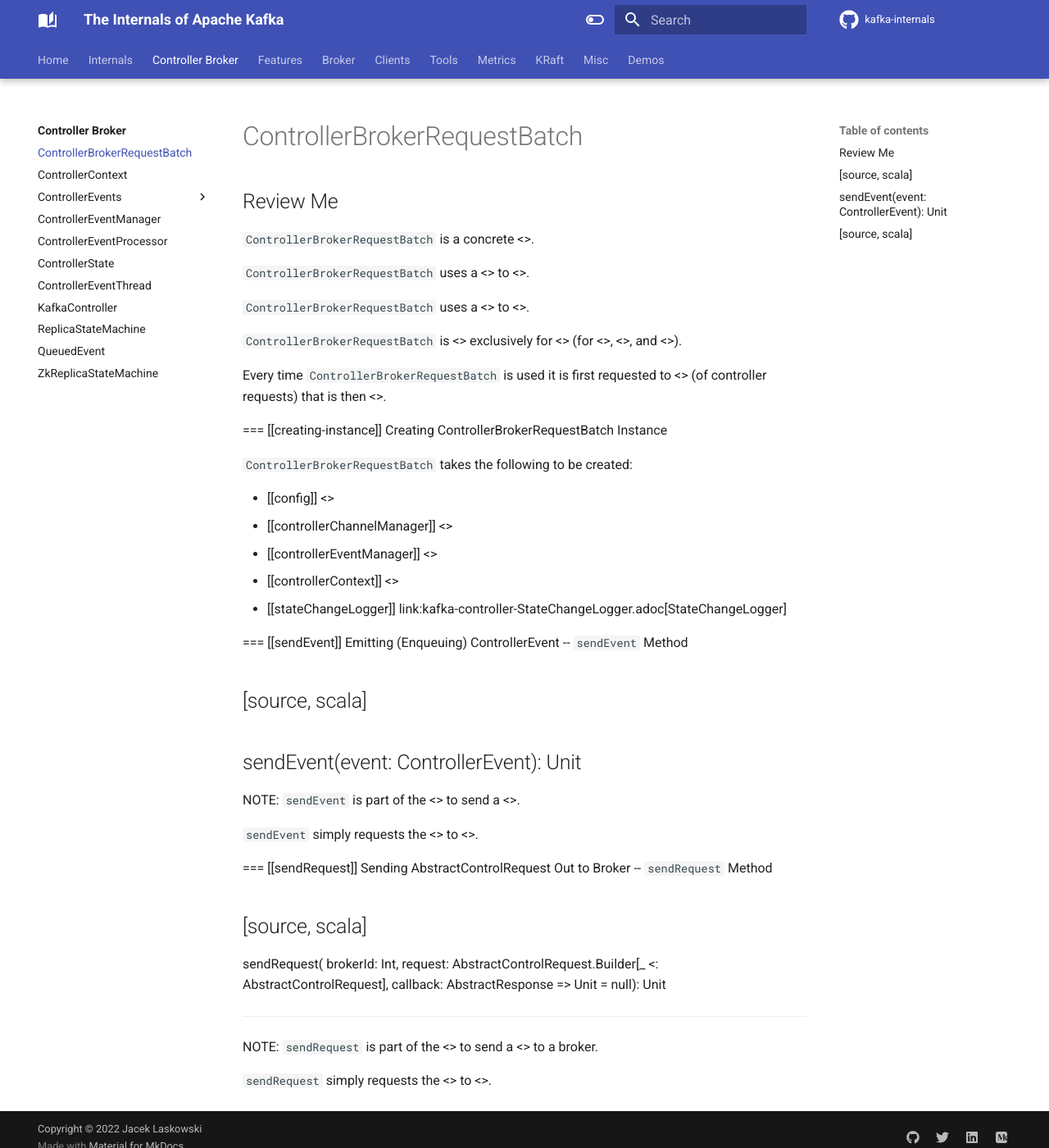
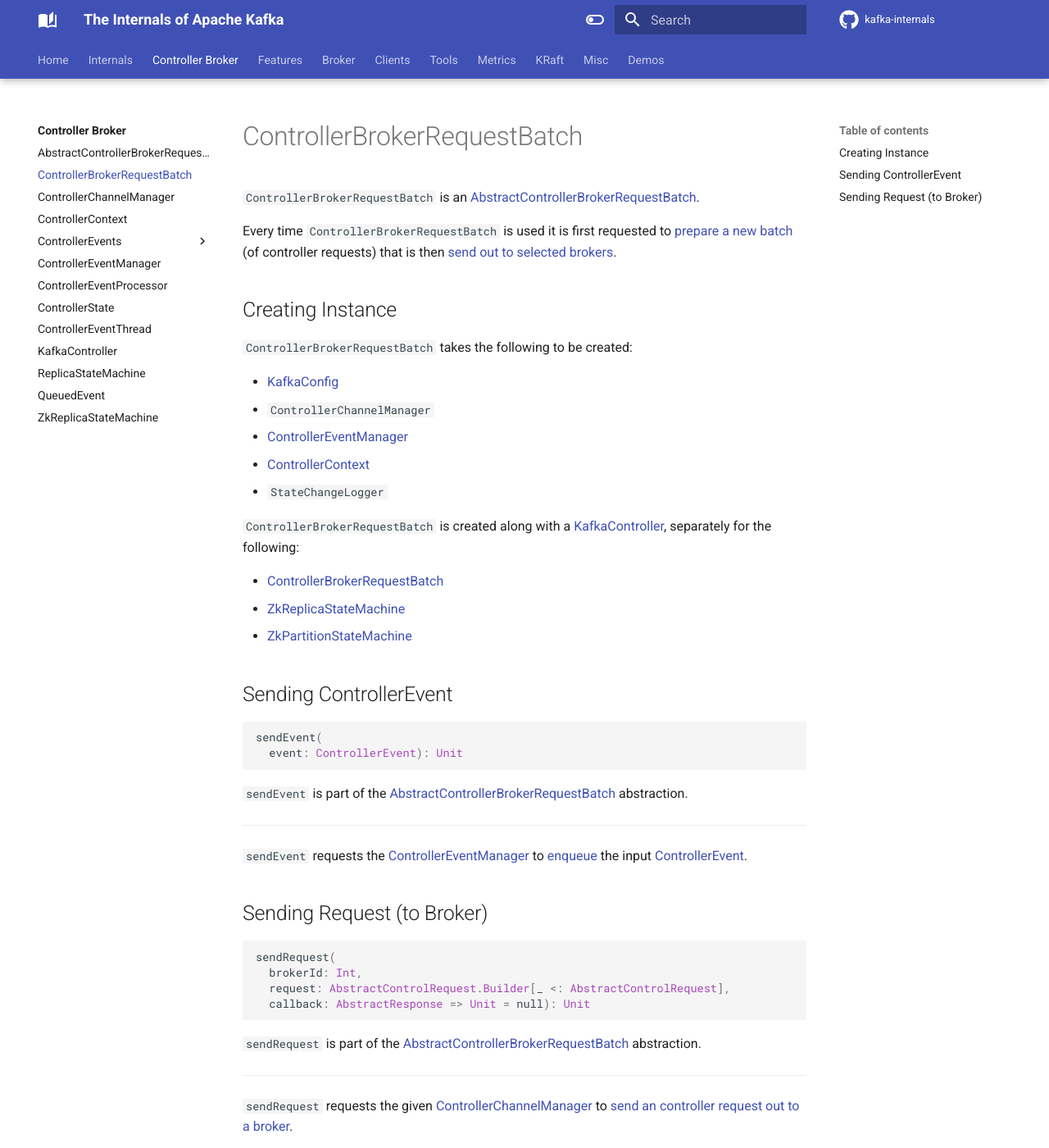
Before and after one commit to japila-books/kafka-internals, an MkDocs documentation site: the page built from docs/controller/ControllerBrokerRequestBatch.md, in a window 1280 px wide and 1400 px high. Shown: the whole window at 82% size. Built offline with MkDocs 1.6.1 and Material for MkDocs 9.7.7, drawn with Linux system fonts in a browser that asks for light colours; comment, search, counter and statistics services are not loaded.

Commit message:
ControllerBrokerRequestBatch

````diff
--- a/docs/controller/ControllerBrokerRequestBatch.md
+++ b/docs/controller/ControllerBrokerRequestBatch.md
@@ -1,48 +1,49 @@
 # ControllerBrokerRequestBatch
 
-## Review Me
+`ControllerBrokerRequestBatch` is an [AbstractControllerBrokerRequestBatch](AbstractControllerBrokerRequestBatch.md).
 
-`ControllerBrokerRequestBatch` is a concrete <<kafka-controller-AbstractControllerBrokerRequestBatch.adoc#, AbstractControllerBrokerRequestBatch>>.
+Every time `ControllerBrokerRequestBatch` is used it is first requested to [prepare a new batch](AbstractControllerBrokerRequestBatch.md#newBatch) (of controller requests) that is then [send out to selected brokers](AbstractControllerBrokerRequestBatch.md#sendRequestsToBrokers).
 
-`ControllerBrokerRequestBatch` uses a <<controllerChannelManager, ControllerChannelManager>> to <<sendRequest, send an controller request out to a broker>>.
-
-`ControllerBrokerRequestBatch` uses a <<controllerEventManager, ControllerEventManager>> to <<sendEvent, enqueue a ControllerEvent (to ControllerEventManager)>>.
-
-`ControllerBrokerRequestBatch` is <<creating-instance, created>> exclusively for <<kafka-controller-KafkaController.adoc#, KafkaController>> (for <<kafka-controller-KafkaController.adoc#brokerRequestBatch, brokerRequestBatch>>, <<kafka-controller-KafkaController.adoc#replicaStateMachine, ReplicaStateMachine>>, and <<kafka-controller-KafkaController.adoc#partitionStateMachine, PartitionStateMachine>>).
-
-Every time `ControllerBrokerRequestBatch` is used it is first requested to <<kafka-controller-AbstractControllerBrokerRequestBatch.adoc#newBatch, prepare a new batch>> (of controller requests) that is then <<kafka-controller-AbstractControllerBrokerRequestBatch.adoc#sendRequestsToBrokers, send out to selected brokers>>.
-
-=== [[creating-instance]] Creating ControllerBrokerRequestBatch Instance
+## Creating Instance
 
 `ControllerBrokerRequestBatch` takes the following to be created:
 
-* [[config]] <<kafka-server-KafkaConfig.adoc#, KafkaConfig>>
-* [[controllerChannelManager]] <<kafka-controller-ControllerChannelManager.adoc#, ControllerChannelManager>>
-* [[controllerEventManager]] <<kafka-controller-ControllerEventManager.adoc#, ControllerEventManager>>
-* [[controllerContext]] <<kafka-controller-ControllerContext.adoc#, ControllerContext>>
-* [[stateChangeLogger]] link:kafka-controller-StateChangeLogger.adoc[StateChangeLogger]
+* <span id="config"> [KafkaConfig](../KafkaConfig.md)
+* <span id="controllerChannelManager"> `ControllerChannelManager`
+* <span id="controllerEventManager"> [ControllerEventManager](ControllerEventManager.md)
+* <span id="controllerContext"> [ControllerContext](ControllerContext.md)
+* <span id="stateChangeLogger"> `StateChangeLogger`
 
-=== [[sendEvent]] Emitting (Enqueuing) ControllerEvent -- `sendEvent` Method
+`ControllerBrokerRequestBatch` is created along with a [KafkaController](KafkaController.md), separately for the following:
 
-[source, scala]
-----
-sendEvent(event: ControllerEvent): Unit
-----
+* [ControllerBrokerRequestBatch](KafkaController.md#brokerRequestBatch)
+* [ZkReplicaStateMachine](KafkaController.md#replicaStateMachine)
+* [ZkPartitionStateMachine](KafkaController.md#partitionStateMachine)
 
-NOTE: `sendEvent` is part of the <<kafka-controller-AbstractControllerBrokerRequestBatch.adoc#sendEvent, AbstractControllerBrokerRequestBatch Contract>> to send a <<kafka-controller-ControllerEvent.adoc#, ControllerEvent>>.
+## <span id="sendEvent"> Sending ControllerEvent
 
-`sendEvent` simply requests the <<controllerEventManager, ControllerEventManager>> to <<kafka-controller-ControllerEventManager.adoc#put, enqueue the controller event>>.
+```scala
+sendEvent(
+  event: ControllerEvent): Unit
+```
 
-=== [[sendRequest]] Sending AbstractControlRequest Out to Broker -- `sendRequest` Method
+`sendEvent` is part of the [AbstractControllerBrokerRequestBatch](AbstractControllerBrokerRequestBatch.md#sendEvent) abstraction.
 
-[source, scala]
-----
+---
+
+`sendEvent` requests the [ControllerEventManager](#controllerEventManager) to [enqueue](ControllerEventManager.md#put) the input [ControllerEvent](ControllerEvent.md).
+
+## <span id="sendRequest"> Sending Request (to Broker)
+
+```scala
 sendRequest(
   brokerId: Int,
   request: AbstractControlRequest.Builder[_ <: AbstractControlRequest],
   callback: AbstractResponse => Unit = null): Unit
-----
+```
 
-NOTE: `sendRequest` is part of the <<kafka-controller-AbstractControllerBrokerRequestBatch.adoc#sendRequest, AbstractControllerBrokerRequestBatch Contract>> to send a <<kafka-controller-AbstractControlRequest.adoc#, AbstractControlRequest>> to a broker.
+`sendRequest` is part of the [AbstractControllerBrokerRequestBatch](AbstractControllerBrokerRequestBatch.md#sendRequest) abstraction.
 
-`sendRequest` simply requests the <<controllerChannelManager, ControllerChannelManager>> to <<kafka-controller-ControllerChannelManager.adoc#sendRequest, send the request to the broker>>.
+---
+
+`sendRequest` requests the given [ControllerChannelManager](#controllerChannelManager) to [send an controller request out to a broker](ControllerChannelManager.md#sendRequest).
--- a/mkdocs.yml
+++ b/mkdocs.yml
@@ -141,8 +141,10 @@ nav:
       - zk/KafkaZkClient.md
   - Controller Broker:
     - controller/index.md
+    - AbstractControllerBrokerRequestBatch: controller/AbstractControllerBrokerRequestBatch.md
     - ControllerBrokerRequestBatch: controller/ControllerBrokerRequestBatch.md
-    - controller/ControllerContext.md
+    - ControllerChannelManager: controller/ControllerChannelManager.md
+    - ControllerContext: controller/ControllerContext.md
     - ControllerEvents:
       - ControllerEvent: controller/ControllerEvent.md
       - AutoPreferredReplicaLeaderElection: controller/events/AutoPreferredReplicaLeaderElection.md
````
Also changed, not shown: docs/controller/AbstractControllerBrokerRequestBatch.md (added, +248 -0 lines), docs/controller/ControllerChannelManager.md (added, +218 -0 lines).
